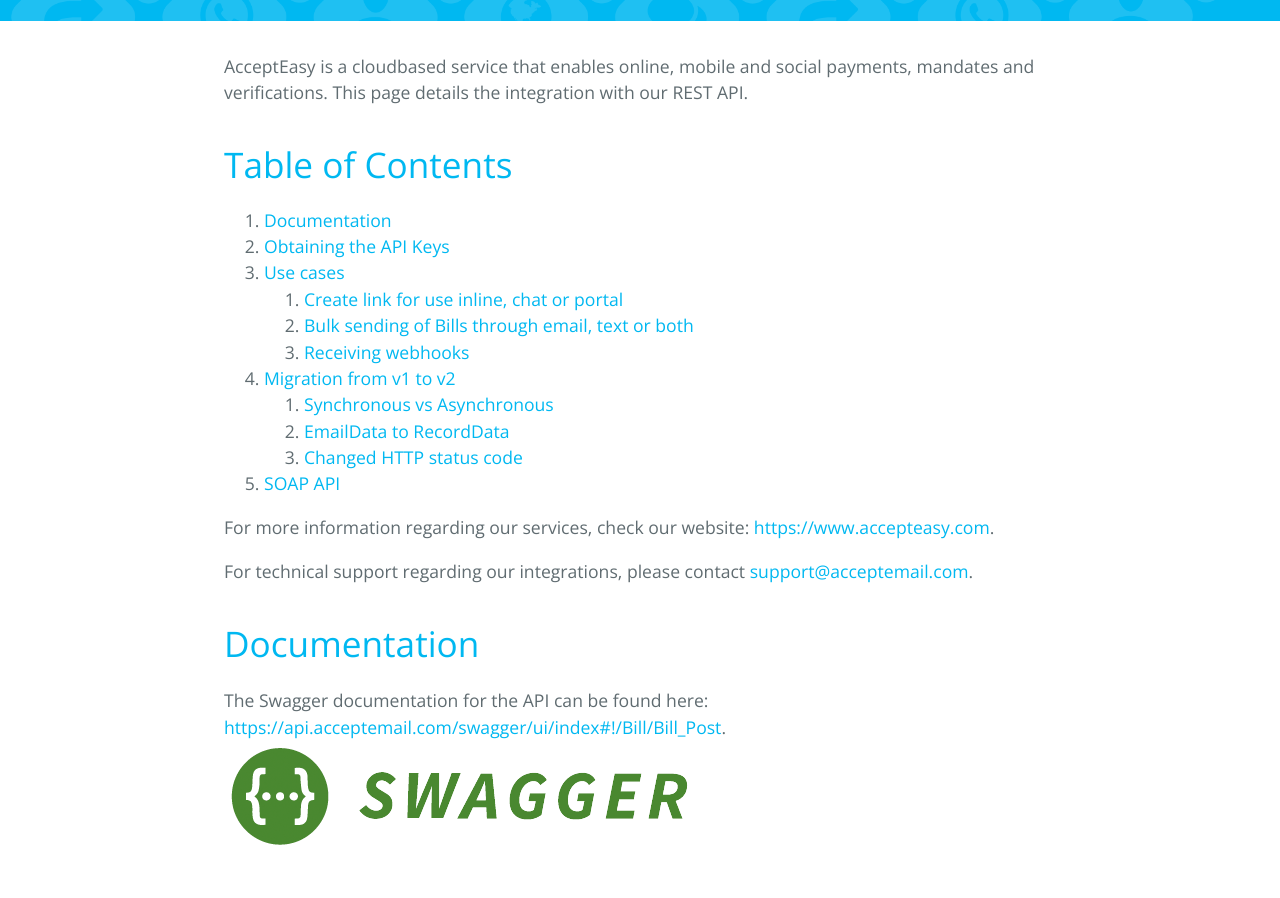
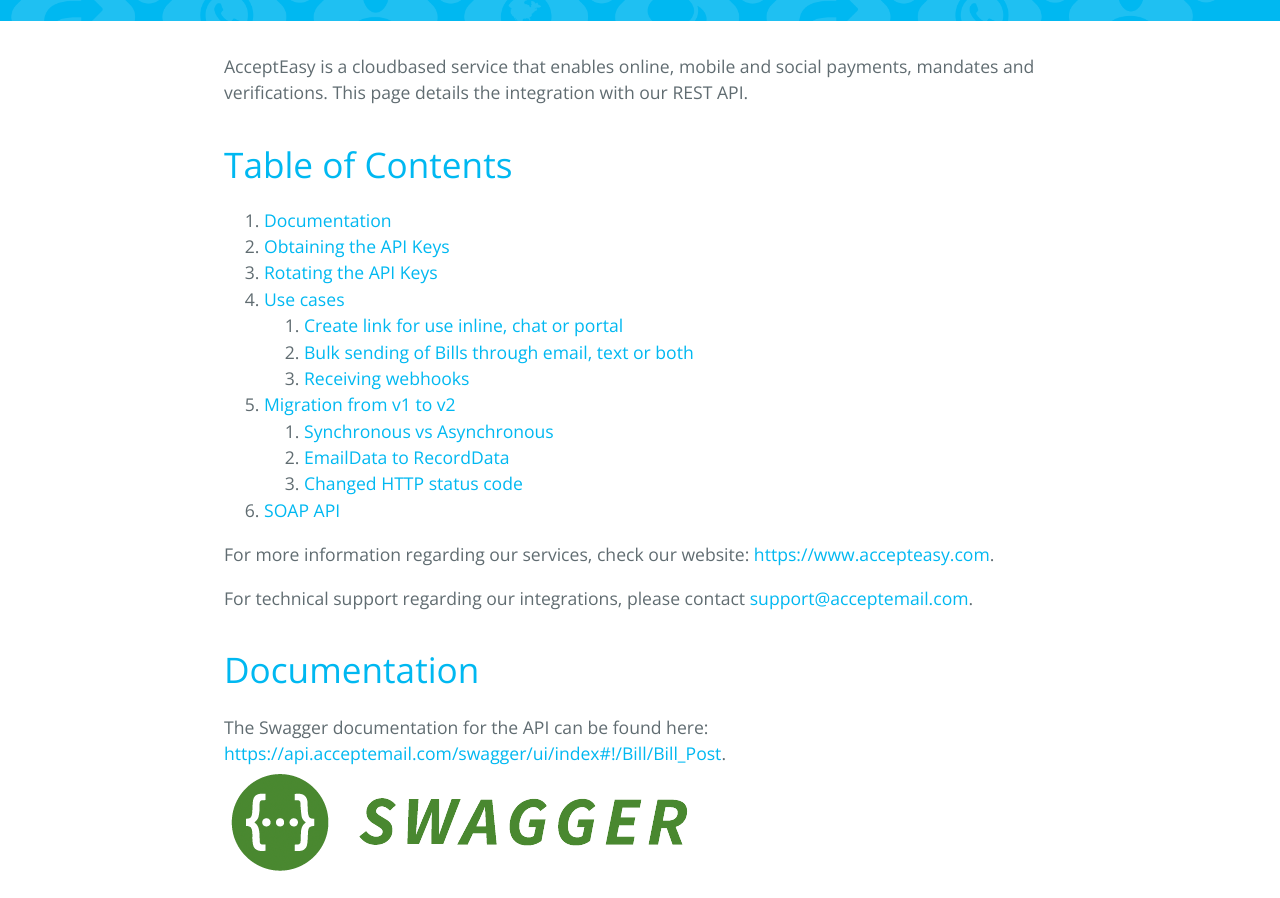
Before and after one commit to AcceptEmail/Examples, a Jekyll site: the page built from index.md, in a window 1280 px wide and 1400 px high, scrolled down 329 px. Shown: the top 898 px of the window. Built offline with Jekyll 4.4.1, drawn with Linux system fonts in a browser that asks for light colours; some of the changed text lies outside the part shown.

Commit message:
added anchor for rotating the API keys

```diff
--- a/index.md
+++ b/index.md
@@ -9,6 +9,7 @@
 # [Table of Contents](#table-of-contents)
 1. [Documentation](#rest-api)
 2. [Obtaining the API Keys](#obtaining-api-keys)
+  1. [Rotating the API Keys](#rotating-api-keys)
 3. [Use cases](#use-cases)
 	1. [Create link for use inline, chat or portal](#inline-chat-portal)
 	2. [Bulk sending of Bills through email, text or both](#bulk-sending)
@@ -39,6 +40,9 @@
 At the REST API Keys Settings, enter a name and keys (or let the app generate the keys)
 <div class='embed-container'><iframe src='https://player.vimeo.com/video/255000672' frameborder='0' webkitAllowFullScreen mozallowfullscreen allowFullScreen></iframe></div>
 
+
+<a id="rotating-api-keys"></a>
+### [Rotating the API Keys](#obtaining-api-keys)
 Both keys will work for authentication, and you can renew them one by one. This enables you to rotate the keys without downtime if you want to change them. You can use the secondary key as you renew the primary.
 
 <div class='embed-container'><iframe src='https://player.vimeo.com/video/254999563' frameborder='0' webkitAllowFullScreen mozallowfullscreen allowFullScreen></iframe></div>
```
